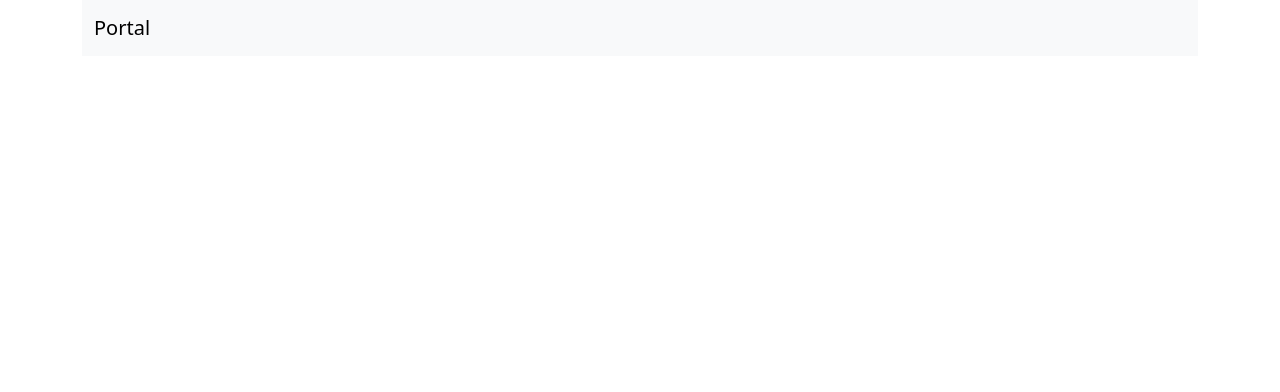
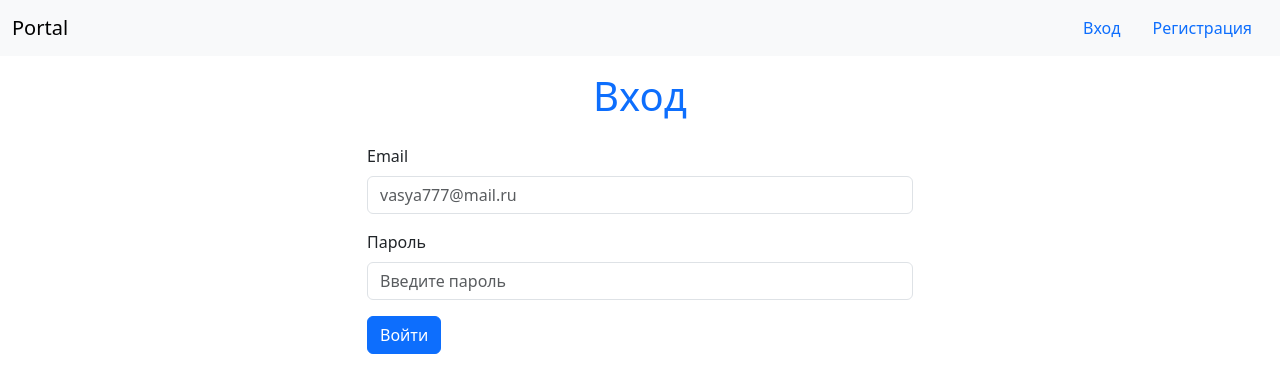
Before and after one commit to KonstantinG86/portal.fe, a Vue app: page /login in a window 1280 px wide. Before the commit this address had no page. Shown: the top 392 px of the page. Built offline with nearby package versions, Linux system fonts and the light colour scheme.

Commit message:
04_05lesson4

```diff
--- a/src/App.vue
+++ b/src/App.vue
@@ -1,11 +1,17 @@
 <template>
-  <div class="container">
     <nav class="navbar navbar-expand-lg bg-body-tertiary">
       <div class="container-fluid">
         <router-link class="navbar-brand" :to="{ name: 'main' }">Portal</router-link>
+        <ul class="nav">
+          <li class="nav-item">
+            <router-link class="nav-link" :to="{ name: 'login' }">Вход</router-link>
+          </li>
+          <li class="nav-item">
+            <router-link class="nav-link" :to="{ name: 'register' }">Регистрация</router-link>
+          </li>
+        </ul>
       </div>
     </nav>
-  </div>
   <div class="container">
     <router-view />
   </div>
--- /dev/null
+++ b/src/api/index.js
@@ -0,0 +1,7 @@
+import axios from 'axios';
+
+const api = axios.create();
+
+api.defaults.baseURL = 'http://portal.be/api';
+
+export default api;
--- a/src/components/ArticleCard.vue
+++ b/src/components/ArticleCard.vue
@@ -3,7 +3,7 @@
         <router-link
         :to="{name: 'article', params: {id: article.id}}"
         class="card text-decoration-none">
-            <img :src="article.image" class="card-img-top" alt="cities">
+            <img :src="articleImage" class="card-img-top" alt="cities">
             <div class="card-body">
                 <h5 class="card-title">{{ article.title }}</h5>
             </div>
@@ -16,6 +16,14 @@
     export default {
         props: {
             article: Object
+        },
+        computed: {
+            articleImage() {
+                if (!this.article.image) {
+                    return 'no_img.jpg';
+                }
+                return this.article.image;
+            }
         }
     }
 </script>
--- a/src/pages/ArticlePage.vue
+++ b/src/pages/ArticlePage.vue
@@ -1,6 +1,6 @@
 <template>
     <div class="card mb-3">
-        <img :src="article.image" class="card-img-top" :alt="article.title">
+        <img :src="article.image" class="card-img-top" :alt="article.title" v-if="article.image">
         <div class="card-body">
             <h5 class="card-title">{{ article.title }}</h5>
             <p class="card-text">{{ article.content }}</p>
@@ -10,7 +10,7 @@
 
 
 <script>
-import axios from 'axios';
+import api from '@/api';
 export default {
     data() {
         return {
@@ -20,7 +20,7 @@ export default {
     },
     methods: {
         async loadArticle() {
-            const result = await axios.get(`http://portal.be/api/articles/${this.articleId}`);
+            const result = await api.get(`/articles/${this.articleId}`);
             this.article = result.data
         }
     },
@@ -37,4 +37,6 @@ export default {
 </script>
 
 
-<style scoped></style>
+<style scoped>
+
+</style>
--- /dev/null
+++ b/src/pages/LoginPage.vue
@@ -0,0 +1,72 @@
+<template>
+    <div class='row py-3'>
+      <div class='col'>
+        <h1 class="text-center text-primary">Вход</h1>
+      </div>
+    </div>
+    <div class='row'>
+        <div class='col-6 offset-3'>
+            <div class="alert alert-danger" role="alert mb-3" v-if="error">
+                {{ error }}
+            </div>
+            <div class="mb-3">
+                <label for="email" class="form-label">Email</label>
+                <input
+                    type="email"
+                    class="form-control"
+                    v-model="email"
+                    id="email"
+                    placeholder="vasya777@mail.ru"
+                >
+            </div>
+            <div class="mb-3">
+                <label for="password" class="form-label">Пароль</label>
+                <input
+                    type="password"
+                    class="form-control"
+                    v-model="password"
+                    id="password"
+                    placeholder="Введите пароль"
+                >
+            </div>
+                <button
+                    class="btn btn-primary"
+                    @click="onSubmit"
+                >Войти</button>
+        </div>
+    </div>
+</template>
+
+
+<script>
+import api from '@/api';
+export default {
+    data() {
+        return {
+            email: '',
+            password: '',
+            error: ''
+        }
+    },
+    methods: {
+        async onSubmit() {
+            this.error = '';
+            try {
+                const response = await api.post('/login', {
+                email: this.email,
+                password: this.password
+                });
+                console.log(response.data);
+            }
+            catch (e) {
+                if (e.status == '422') {
+                    this.error = e.response.data.message;
+                }
+            }
+        }
+    }
+}
+</script>
+
+
+<style></style>
--- a/src/pages/MainPage.vue
+++ b/src/pages/MainPage.vue
@@ -19,7 +19,7 @@
 
 
 <script>
-import axios from 'axios';
+import api from '@/api';
 import ArticleCard from "@/components/ArticleCard.vue";
     export default {
         data() {
@@ -32,7 +32,7 @@ import ArticleCard from "@/components/ArticleCard.vue";
         },
         methods: {
             async loadArticles() {
-                const result = await axios.get('http://portal.be/api/articles');
+                const result = await api.get('/articles');
                 this.articles = result.data
             },
         },
--- /dev/null
+++ b/src/pages/RegisterPage.vue
@@ -0,0 +1,53 @@
+<template>
+  <div class='row py-3'>
+      <div class='col'>
+        <h1 class="text-center text-primary">Регистрация</h1>
+      </div>
+    </div>
+    <div class='row'>
+        <div class='col-6 offset-3'>
+            <div class="mb-3">
+                <label for="name" class="form-label">Имя</label>
+                <input type="text" class="form-control" id="name" placeholder="Василий">
+            </div>
+            <div class="mb-3">
+                <label for="email" class="form-label">Email</label>
+                <input type="email" class="form-control" id="email" placeholder="vasya777@mail.ru">
+            </div>
+            <div class="mb-3">
+                <label for="password" class="form-label">Пароль</label>
+                <input type="password" class="form-control" id="password" placeholder="Введите пароль">
+            </div>
+            <div class="mb-3">
+                <label for="password-confirmation" class="form-label">Подтвердите пароль</label>
+                <input type="password" class="form-control" id="password-confirmation" placeholder="Введите пароль еще раз">
+            </div>
+                <button class="btn btn-primary">Зарегистрироваться</button>
+        </div>
+    </div>
+</template>
+
+
+<script>
+import api from '@/api';
+export default {
+  data() {
+        return {
+            name: '',
+            email: '',
+            password: '',
+            confirmPassword: ''
+        }
+  },
+  methods: {
+    onSubmit() {
+
+    }
+  },
+}
+</script>
+
+
+<style>
+
+</style>
--- a/src/router/index.js
+++ b/src/router/index.js
@@ -1,6 +1,8 @@
 import { createRouter, createWebHistory } from 'vue-router'
 import MainPage from '@/pages/MainPage.vue'
 import ArticlePage from '@/pages/ArticlePage.vue'
+import LoginPage from '@/pages/LoginPage.vue'
+import RegisterPage from '@/pages/RegisterPage.vue'
 
 const router = createRouter({
   history: createWebHistory(import.meta.env.BASE_URL),
@@ -14,7 +16,18 @@ const router = createRouter({
       path: '/articles/:id',
       name: 'article',
       component: ArticlePage
-    }
+    },
+    {
+      path: '/login',
+      name: 'login',
+      component: LoginPage
+    },
+    {
+      path: '/register',
+      name: 'register',
+      component: RegisterPage
+    },
+
   ]
 })
 
```
Also changed, not shown: public/no_img.jpg (added).
